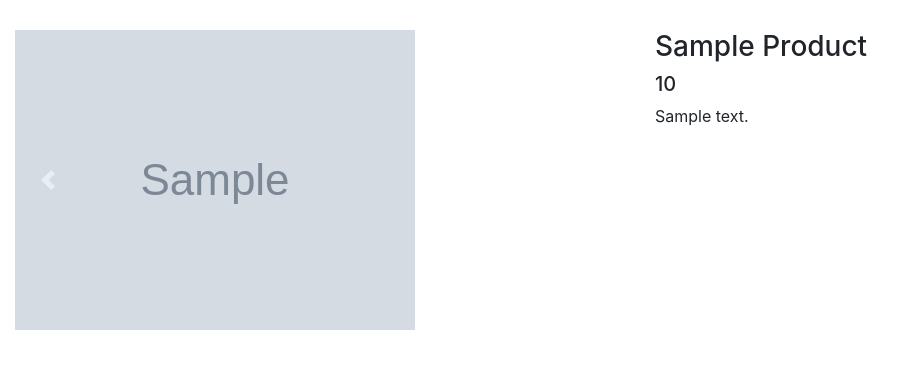
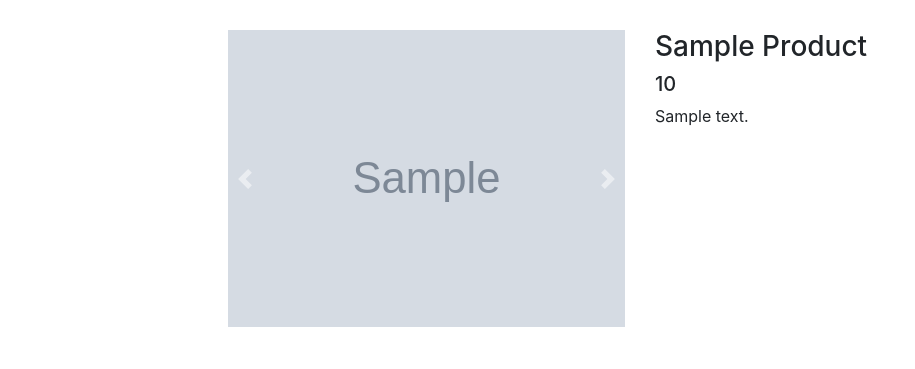
Before and after one commit to saruttreesorn/php-class-d19, a PHP site: template templates/detail.twig in a window 1280 px wide. Shown: the part 56-425 px from the top of the page, without its empty margins (0-915 px from the left). Run offline with PHP 8.4, Linux system fonts and the light colour scheme; the template is opened without the code that fills it: most values are stand-ins (such as "Sample title", 1, 10 or a date in 2020); grey boxes marked "Sample" are stand-in pictures; some libraries are stand-ins or nearby versions.

Commit message:
Layout fix in detail page

```diff
--- a/templates/detail.twig
+++ b/templates/detail.twig
@@ -5,7 +5,7 @@
     {% include 'partials/navigation.twig' %}
         <main class="container-fluid" style="padding-top:30px;">
             <div class="row">
-                <div class="col-md-6">
+                <div class="col-md-4 offset-md-2">
                     {% if detail.images | length > 1 %}
                     <div class="carousel slide" id="product-carousel" data-ride="carousel">
                         <div class="carousel-inner">
@@ -38,7 +38,7 @@
                         <span class="sr-only">Next</span>
                     </a>
                 </div>
-                <div class="col-md-6">
+                <div class="col-md-4">
                     <h3 class="text-capitalize">{{detail.product.name}}</h3>
                     <h5 class="price">{{detail.product.price}}</h5>
                     <p>{{detail.product.description}}</p>
```
